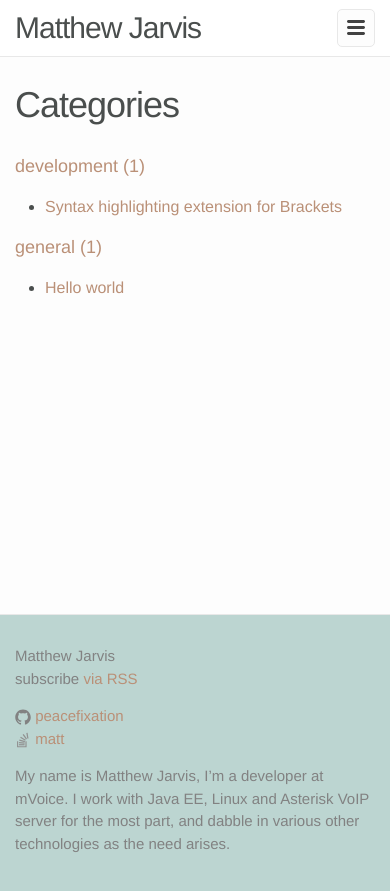
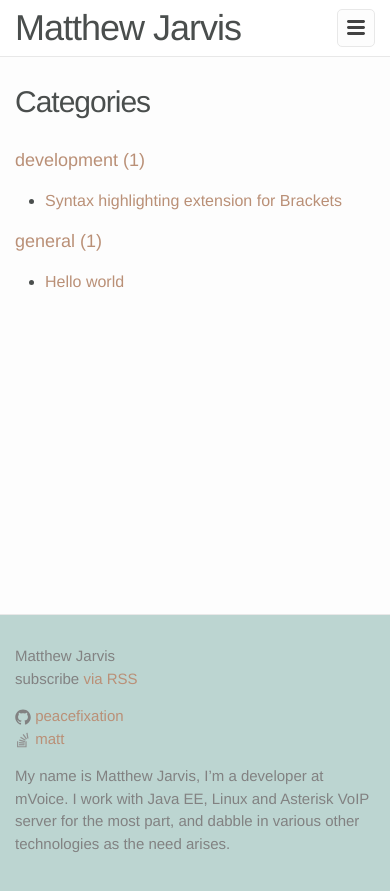
Before and after one commit to peacefixation/peacefixation.github.io, a Jekyll site: the page built from categories.html, in a window 390 px wide. Shown: the top 891 px of the page. Built offline with Jekyll 4.4.1, drawn with Linux system fonts in a browser that asks for light colours.

Commit message:
Fixed crappy link concatenation
Also actually committing removal of responsive font-size

```diff
--- a/_sass/_layout.scss
+++ b/_sass/_layout.scss
@@ -12,7 +12,7 @@
 }
 
 .site-title {
-    font-size: 30px;
+    font-size: 36px;
     font-weight: 300;
     line-height: 56px;
     letter-spacing: -1px;
@@ -226,7 +226,7 @@
     line-height: 1;
 
     @include media-query($on-laptop) {
-        font-size: 36px;
+        font-size: 30px;
     }
 }
 
@@ -234,26 +234,14 @@
     margin-bottom: $spacing-unit;
 
     h2 {
-        font-size: 32px;
-
-        @include media-query($on-laptop) {
-            font-size: 28px;
-        }
+        font-size: 26px;
     }
 
     h3 {
-        font-size: 26px;
-
-        @include media-query($on-laptop) {
-            font-size: 22px;
-        }
+        font-size: 22px;
     }
 
     h4 {
-        font-size: 20px;
-
-        @include media-query($on-laptop) {
-            font-size: 18px;
-        }
+        font-size: 18px;
     }
 }
--- a/categories.html
+++ b/categories.html
@@ -22,7 +22,7 @@
     <ul>
         {% for cat_page in cat_pages %}
 
-            <li><a href="{{site.url}}/{{cat_page.url}}">{{cat_page.title}}</a></li>
+            <li><a href="{{site.url}}{{cat_page.url}}">{{cat_page.title}}</a></li>
 
         {% endfor %}
     </ul>
```
